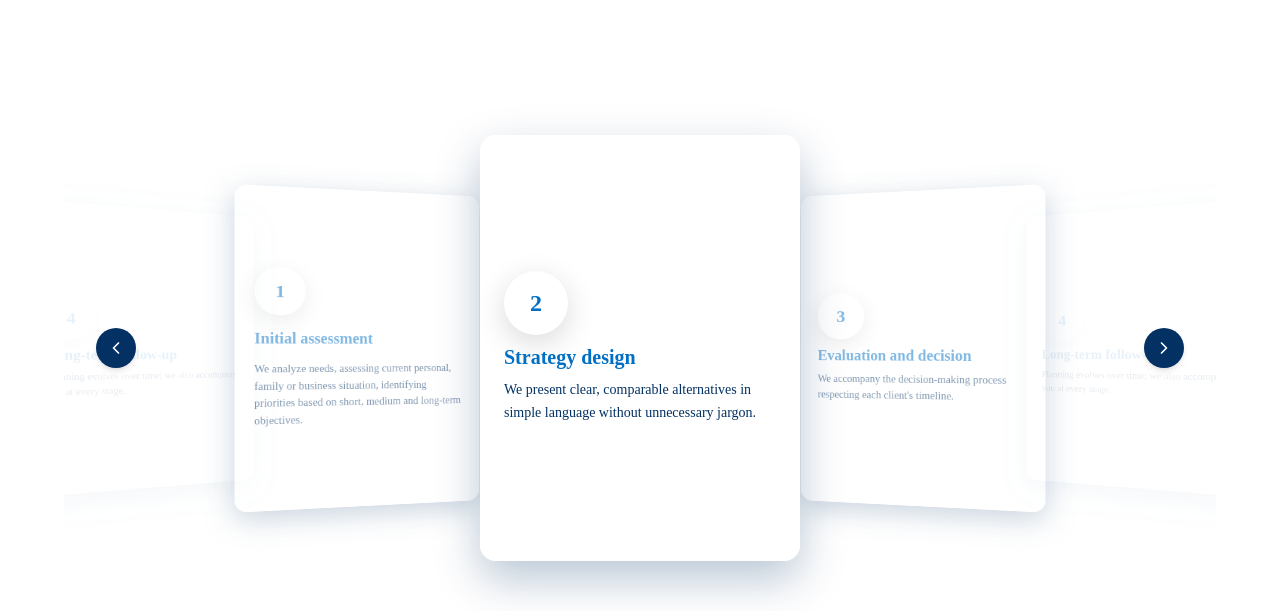
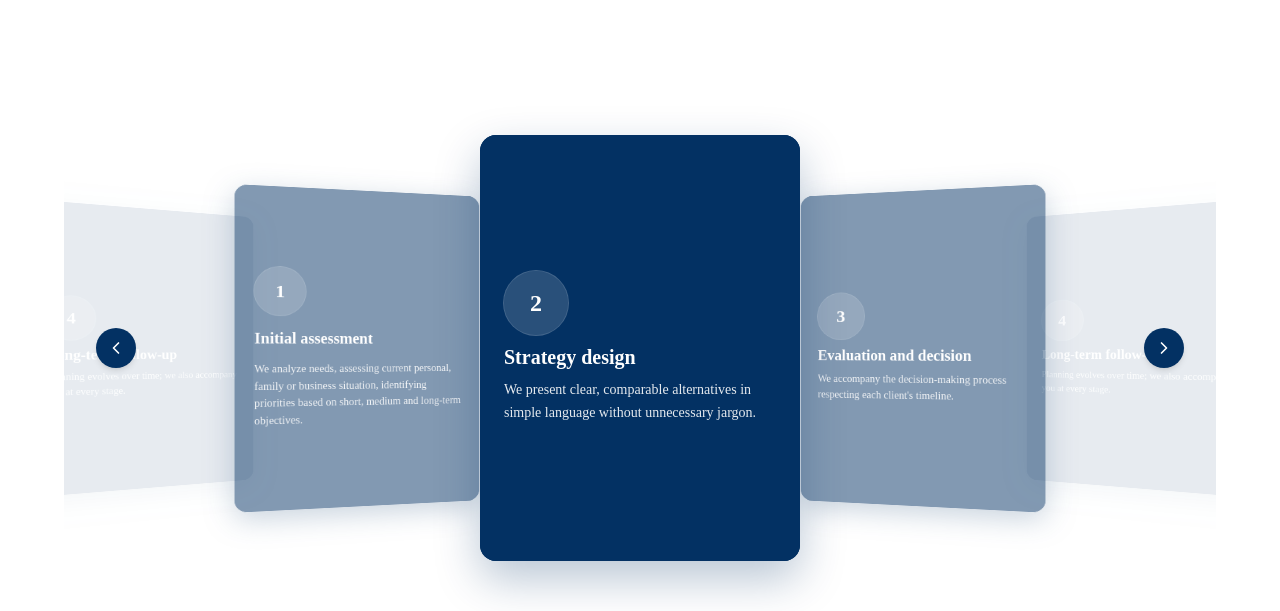
Before and after one commit to crcristian97/ifs-broker, a Next.js app: page /en/servicios-complementarios in a window 1280 px wide. Shown: the part 1920-2531 px from the top of the page. Built offline with nearby package versions, Linux system fonts and the light colour scheme; no server answers; a web font is replaced by a local one; what world-atlas would draw is missing.

Commit message:
cambios en tarjetas

```diff
--- a/components/home/how-we-work.tsx
+++ b/components/home/how-we-work.tsx
@@ -18,15 +18,15 @@ function useDemoItems(): FocusRailItem[] {
       description: t("step1Description"),
       meta: `${stepMeta} 1`,
       content: (
-        <div className="flex h-full w-full flex-col justify-center gap-1 bg-white px-6 py-6">
+        <div className="flex h-full w-full flex-col justify-center gap-1 px-6 py-6">
           <div className="flex flex-col gap-2">
-            <div className="flex h-16 w-16 items-center justify-center rounded-full bg-white shadow-[0_8px_30px_rgba(0,0,0,0.15)] text-2xl font-semibold text-[#006FC4]">
+            <div className="flex h-16 w-16 items-center justify-center rounded-full bg-[#FEFEFE]/15 text-2xl font-semibold text-[#FEFEFE] ring-1 ring-[#FEFEFE]/25">
               1
             </div>
-            <h3 className="text-xl font-semibold text-[#006FC4] py-2">
+            <h3 className="py-2 text-xl font-semibold text-[#FEFEFE]">
               {t("step1Title")}
             </h3>
-            <p className="text-sm leading-relaxed text-[#033163]">
+            <p className="text-sm leading-relaxed text-[#FEFEFE]/90">
               {t("step1Description")}
             </p>
           </div>
@@ -39,15 +39,15 @@ function useDemoItems(): FocusRailItem[] {
       description: t("step2Description"),
       meta: `${stepMeta} 2`,
       content: (
-        <div className="flex h-full w-full flex-col justify-center gap-1 bg-white px-6 py-6">
+        <div className="flex h-full w-full flex-col justify-center gap-1 px-6 py-6">
           <div className="flex flex-col gap-2">
-            <div className="flex h-16 w-16 items-center justify-center rounded-full bg-white shadow-[0_8px_30px_rgba(0,0,0,0.15)] text-2xl font-semibold text-[#006FC4]">
+            <div className="flex h-16 w-16 items-center justify-center rounded-full bg-[#FEFEFE]/15 text-2xl font-semibold text-[#FEFEFE] ring-1 ring-[#FEFEFE]/25">
               2
             </div>
-            <h3 className="text-xl font-semibold text-[#006FC4]">
+            <h3 className="text-xl font-semibold text-[#FEFEFE]">
               {t("step2Title")}
             </h3>
-            <p className="text-sm leading-relaxed text-[#033163]">
+            <p className="text-sm leading-relaxed text-[#FEFEFE]/90">
               {t("step2Description")}
             </p>
           </div>
@@ -60,15 +60,15 @@ function useDemoItems(): FocusRailItem[] {
       description: t("step3Description"),
       meta: `${stepMeta} 3`,
       content: (
-        <div className="flex h-full w-full flex-col justify-center gap-1 bg-white px-6 py-6">
+        <div className="flex h-full w-full flex-col justify-center gap-1 px-6 py-6">
           <div className="flex flex-col gap-2">
-            <div className="flex h-16 w-16 items-center justify-center rounded-full bg-white shadow-[0_8px_30px_rgba(0,0,0,0.15)] text-2xl font-semibold text-[#006FC4]">
+            <div className="flex h-16 w-16 items-center justify-center rounded-full bg-[#FEFEFE]/15 text-2xl font-semibold text-[#FEFEFE] ring-1 ring-[#FEFEFE]/25">
               3
             </div>
-            <h3 className="text-xl font-semibold text-[#006FC4]">
+            <h3 className="text-xl font-semibold text-[#FEFEFE]">
               {t("step3Title")}
             </h3>
-            <p className="text-sm leading-relaxed text-[#033163]">
+            <p className="text-sm leading-relaxed text-[#FEFEFE]/90">
               {t("step3Description")}
             </p>
           </div>
@@ -81,15 +81,15 @@ function useDemoItems(): FocusRailItem[] {
       description: t("step4Description"),
       meta: `${stepMeta} 4`,
       content: (
-        <div className="flex h-full w-full flex-col justify-center gap-1 bg-white px-6 py-6">
+        <div className="flex h-full w-full flex-col justify-center gap-1 px-6 py-6">
           <div className="flex flex-col gap-2">
-            <div className="flex h-16 w-16 items-center justify-center rounded-full bg-white shadow-[0_8px_30px_rgba(0,0,0,0.15)] text-2xl font-semibold text-[#006FC4]">
+            <div className="flex h-16 w-16 items-center justify-center rounded-full bg-[#FEFEFE]/15 text-2xl font-semibold text-[#FEFEFE] ring-1 ring-[#FEFEFE]/25">
               4
             </div>
-            <h3 className="text-xl font-semibold text-[#006FC4]">
+            <h3 className="text-xl font-semibold text-[#FEFEFE]">
               {t("step4Title")}
             </h3>
-            <p className="text-sm leading-relaxed text-[#033163]">
+            <p className="text-sm leading-relaxed text-[#FEFEFE]/90">
               {t("step4Description")}
             </p>
           </div>
--- a/components/ui/elegant-carousel.tsx
+++ b/components/ui/elegant-carousel.tsx
@@ -48,7 +48,7 @@ export default function ElegantCarousel() {
       title: t("slide3Title"),
       subtitle: t("slide3Subtitle"),
       description: t("slide3Description"),
-      imageUrl: "/services/salud-internacional.webp",
+      imageUrl: "/retiro/salud-internacional-ifs.webp",
       accent: "#006FC4",
       buttonText: knowMore,
       buttonHref: "/salud-internacional",
@@ -200,14 +200,14 @@ export default function ElegantCarousel() {
           <div className="mt-6 flex items-center gap-4">
             <button
               onClick={goPrev}
-              className="inline-flex h-10 w-10 items-center justify-center rounded-full border border-slate-200 bg-white/80 text-slate-700 hover:bg-slate-50 hover:text-slate-900 focus-visible:outline-none focus-visible:ring-2 focus-visible:ring-[#006FC4] focus-visible:ring-offset-2 transition-colors"
+              className="inline-flex h-10 w-10 items-center justify-center rounded-full border border-slate-200 bg-[#033163] text-[#FEFEFE] hover:bg-slate-50 hover:text-slate-900 focus-visible:outline-none focus-visible:ring-2 focus-visible:ring-[#006FC4] focus-visible:ring-offset-2 transition-colors cursor-pointer"
               aria-label="Previous slide"
             >
               <ChevronLeft className="h-5 w-5" />
             </button>
             <button
               onClick={goNext}
-              className="inline-flex h-10 w-10 items-center justify-center rounded-full border border-slate-200 bg-white/80 text-slate-700 hover:bg-slate-50 hover:text-slate-900 focus-visible:outline-none focus-visible:ring-2 focus-visible:ring-[#006FC4] focus-visible:ring-offset-2 transition-colors"
+              className="inline-flex h-10 w-10 items-center justify-center rounded-full border border-slate-200 bg-[#033163] text-[#FEFEFE] hover:bg-slate-50 hover:text-slate-900 focus-visible:outline-none focus-visible:ring-2 focus-visible:ring-[#006FC4] focus-visible:ring-offset-2 transition-colors cursor-pointer"
               aria-label="Next slide"
             >
               <ChevronRight className="h-5 w-5" />
@@ -230,7 +230,8 @@ export default function ElegantCarousel() {
               alt={currentSlide.title}
               fill
               className="object-cover"
-              sizes="(min-width: 1024px) 320px, 50vw"
+              sizes="(min-width: 768px) 448px, 90vw"
+              quality={85}
             />
             <div
               className="absolute inset-0 pointer-events-none"
--- a/components/ui/feature-card.tsx
+++ b/components/ui/feature-card.tsx
@@ -32,7 +32,7 @@ export const FeatureCard = ({ text }: FeatureCardProps) => {
       <div
         onMouseMove={handleMouseMove}
         onMouseLeave={handleMouseLeave}
-        className="bg-gradient-to-br from-[#E5EEF5]/20 to-[#E5EEF5]/10 rounded-xl p-6 shadow-sm hover:shadow-lg transition-all duration-300 h-full min-h-[220px] sm:min-h-[240px] flex flex-col backdrop-blur-md border border-white/40"
+        className="bg-gradient-to-br from-[#E5EEF5] to-[#E5EEF5] rounded-xl p-6 shadow-sm hover:shadow-lg transition-all duration-300 h-full min-h-[220px] sm:min-h-[240px] flex flex-col backdrop-blur-md border border-white/40"
       >
         <div className="flex flex-col items-start gap-4">
           <div className="shrink-0">
--- a/components/ui/focus-reail.tsx
+++ b/components/ui/focus-reail.tsx
@@ -154,7 +154,7 @@ export function FocusRail({
               <motion.div
                 key={absIndex}
                 className={cn(
-                  "absolute aspect-[3/4] w-[260px] md:w-[320px] rounded-2xl transition-shadow duration-300",
+                  "absolute aspect-[3/4] w-[260px] md:w-[320px] rounded-2xl bg-[#033163] transition-shadow duration-300",
                   // Sombras solo con marca #033163 (rgb 3, 49, 99)
                   isCenter
                     ? "z-20 shadow-[0_18px_45px_rgba(3,49,99,0.28)]"
@@ -180,15 +180,15 @@ export function FocusRail({
                 }}
               >
                 {item.content ? (
-                  <div className="h-full w-full rounded-2xl overflow-hidden bg-white pointer-events-none">
+                  <div className="h-full w-full rounded-2xl overflow-hidden bg-[#033163] text-[#FEFEFE] pointer-events-none">
                     {item.content}
                   </div>
                 ) : (
-                <img
-                  src={item.imageSrc}
-                  alt={item.title}
-                  className="h-full w-full rounded-2xl object-cover pointer-events-none"
-                />
+                  <img
+                    src={item.imageSrc}
+                    alt={item.title}
+                    className="h-full w-full rounded-2xl object-cover pointer-events-none"
+                  />
                 )}
               </motion.div>
             );
```
